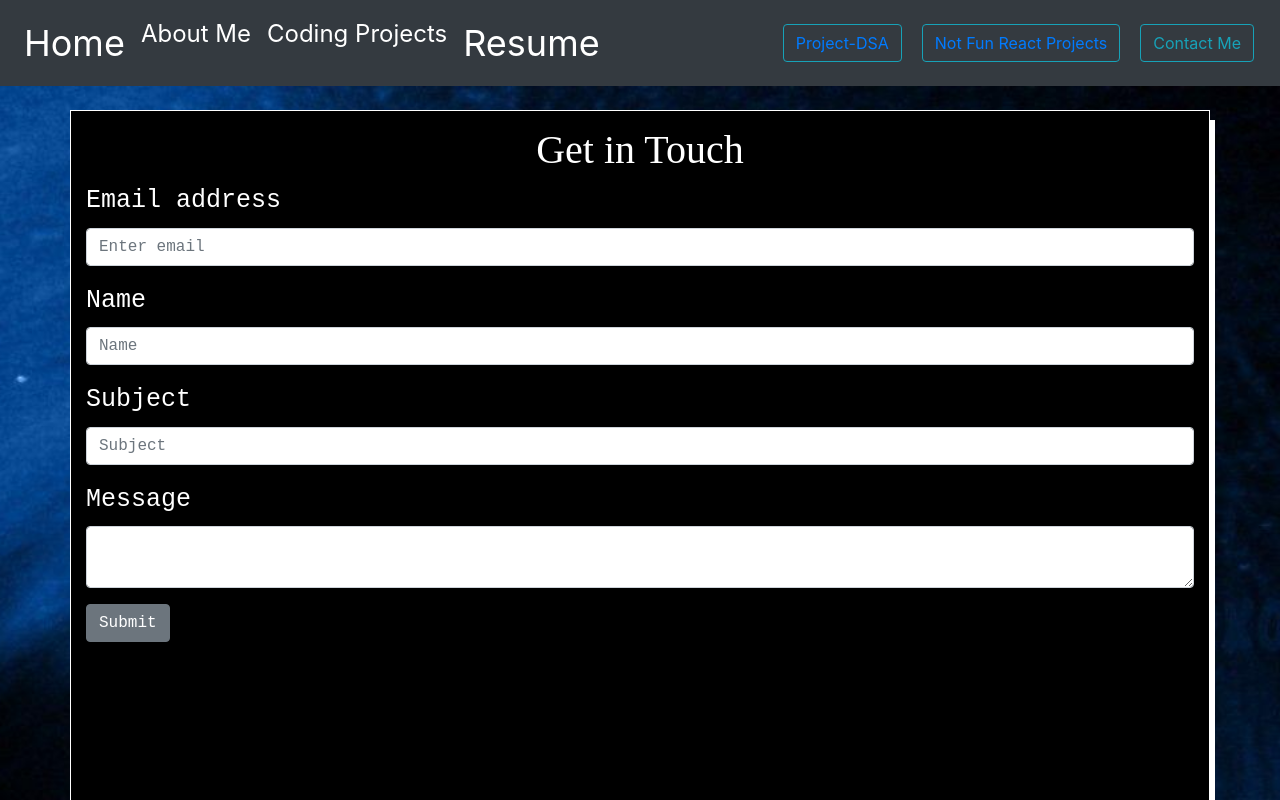
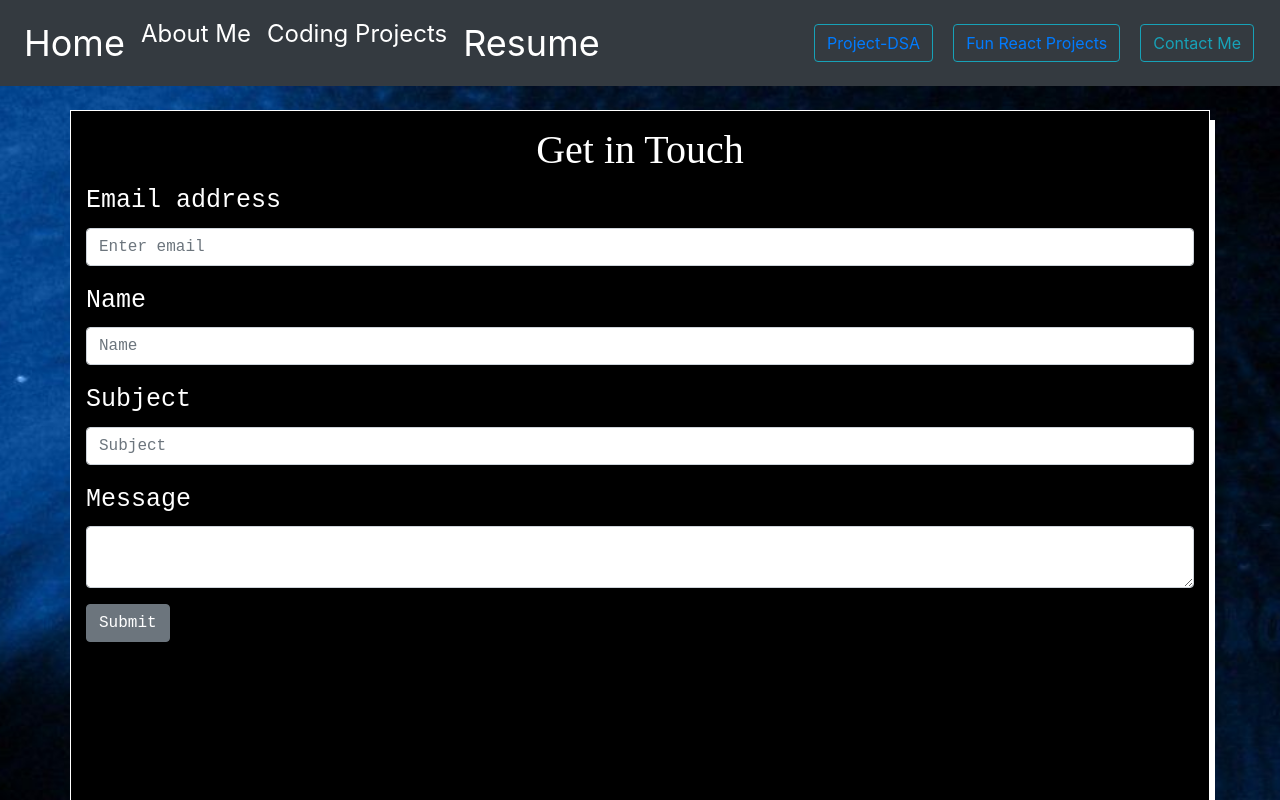
Before and after one commit to Ejdeguzman72/portfolio_v2, a React (Create React App) app: page /#/contact-me in a window 1280 px wide. Shown: the top 800 px of the page. Built offline with nearby package versions, Linux system fonts and the light colour scheme.

Commit message:
NavBar Component Fix

```diff
--- a/src/components/navbar-component/navbar-component.tsx
+++ b/src/components/navbar-component/navbar-component.tsx
@@ -54,7 +54,7 @@ export class NavBarComponent extends React.Component<any, any> {
                             </Button>
                             <Button variant="outline-info" id="navbar-button">
                                 <a href="https://fun-react-projects-bucket.s3.us-east-2.amazonaws.com/index.html" >
-                                    Not Fun React Projects
+                                    Fun React Projects
                             </a>
                             </Button>
                             <Link to="contact-me" id="navbar-button">
```
Also changed, not shown: 1 other file (tests, documents, lock files or other folders).
